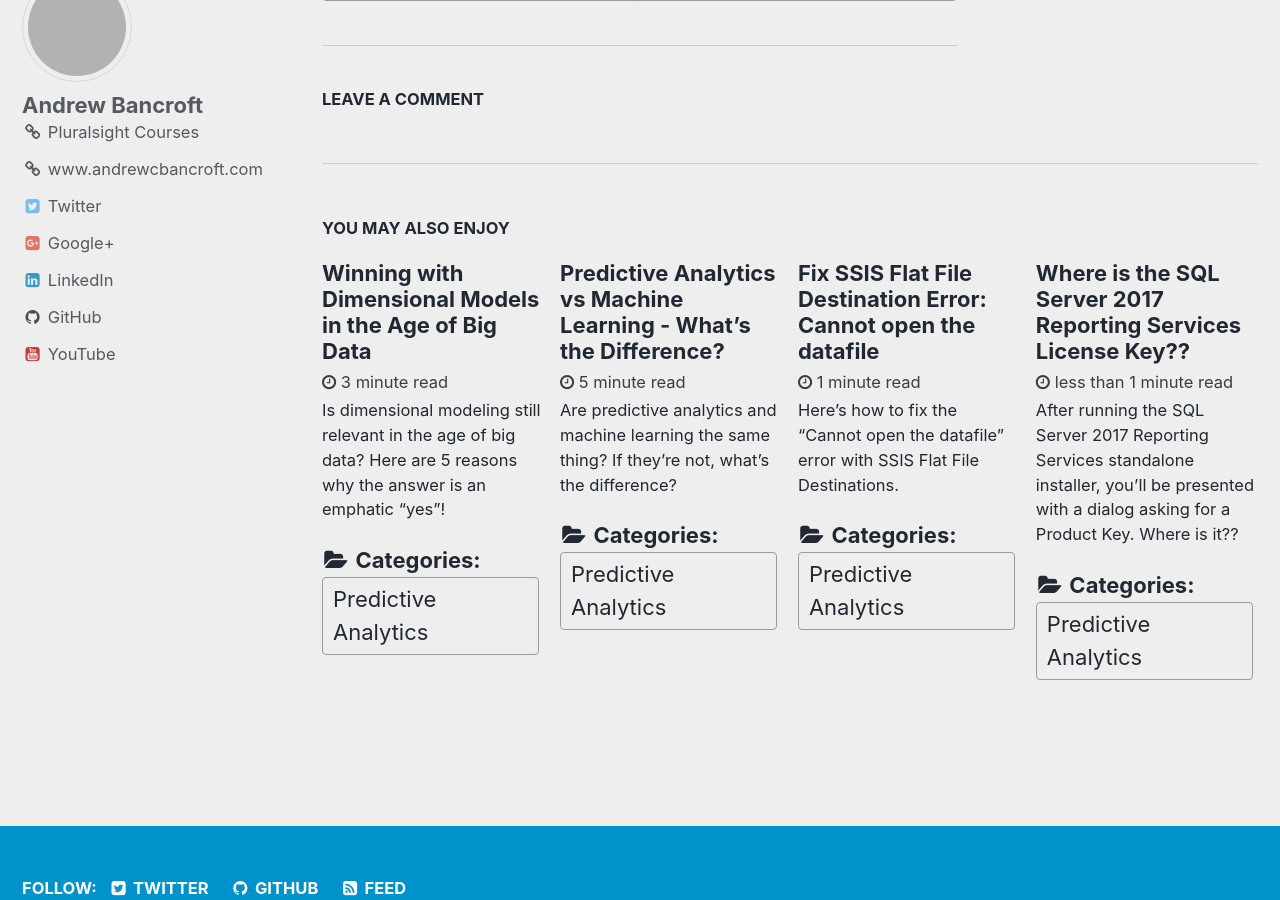
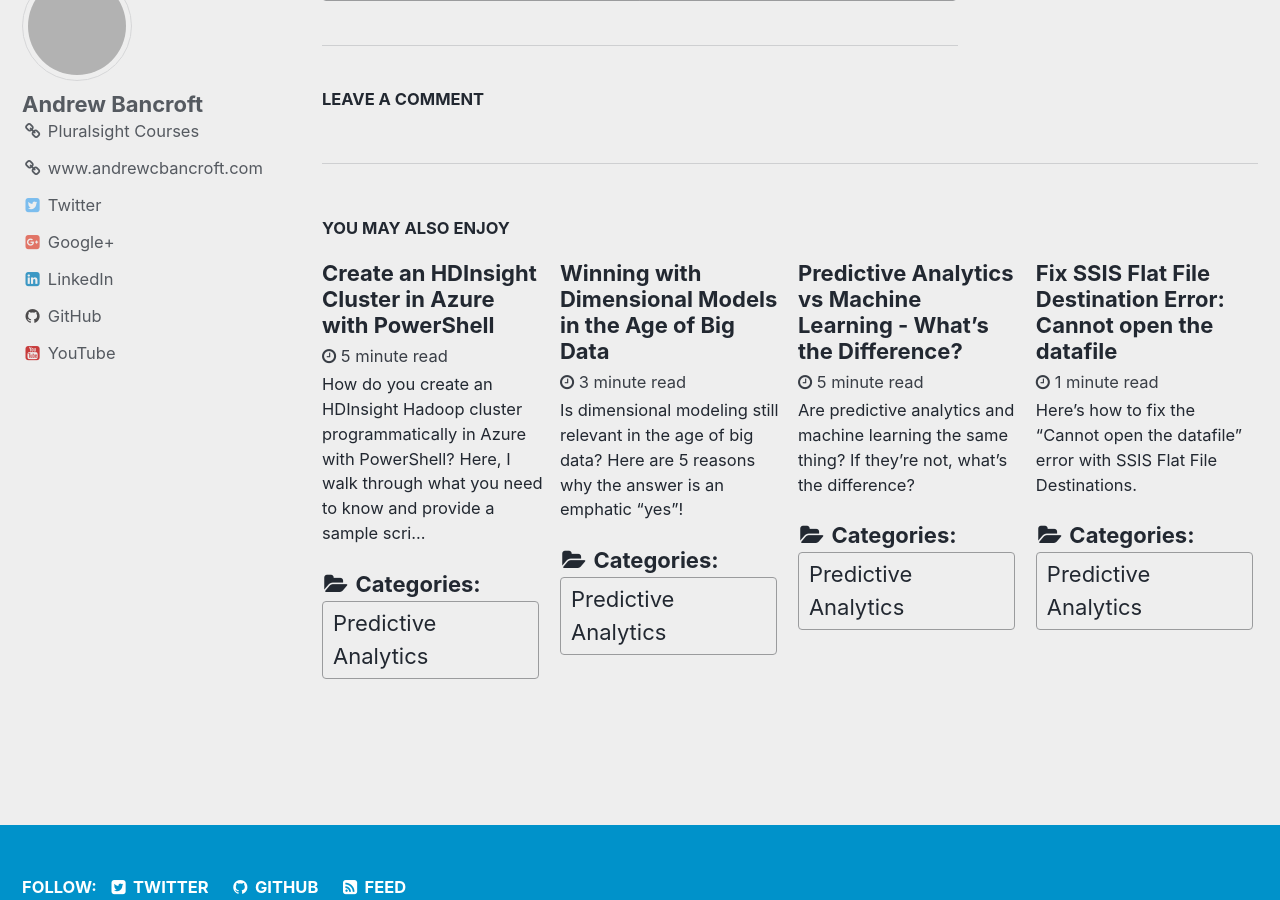
Before and after one commit to andrewcbancroft/datadaylife-blog, a Jekyll site: the page built from _posts/2017-12-17-patterns-and-key-words-of-predictive-analytics-questions.md, in a window 1280 px wide and 900 px high, scrolled down 3035 px. Built offline with Jekyll 4.4.1, drawn with Linux system fonts in a browser that asks for light colours; comment, search, counter and statistics services are not loaded; some of the changed lines change nothing that is shown; grey boxes are pictures that could not be loaded.

Commit message:
Update and rename create-hdinsight-hadoop-cluster-azure-powershell.md to 2018-07-27-create-hdinsight-cluster-azure-powershell.md

```diff
--- a/_posts/create-hdinsight-hadoop-cluster-azure-powershell.md
+++ b/_posts/2018-07-27-create-hdinsight-cluster-azure-powershell.md
@@ -1,11 +1,11 @@
 ---
-title: Create an HDInsight Hadoop Cluster in Azure with PowerShell
+title: Create an HDInsight Cluster in Azure with PowerShell
 excerpt: "How do you create an HDInsight Hadoop cluster programmatically in Azure with PowerShell? Here, I walk through what you need to know and provide a sample script."
 layout: work-in-progress
 toc: true
-categories: [Big Data, Hadoop, Azure, HDInsight]
+categories: [Big Data, Azure, HDInsight]
 ---
-Being able to programmatically create an HDInsight Hadoop cluster, use it, and subsequently tear it down so that you don't incur cost is one use-case for maximizing efficient use of Azure's cloud platform.
+Being able to programmatically create an HDInsight cluster, use it, and subsequently tear it down so that you don't incur cost is one use-case for maximizing efficient use of Azure's cloud platform.
 
 Here, I want to break the use-case down into chunks:
 
```
